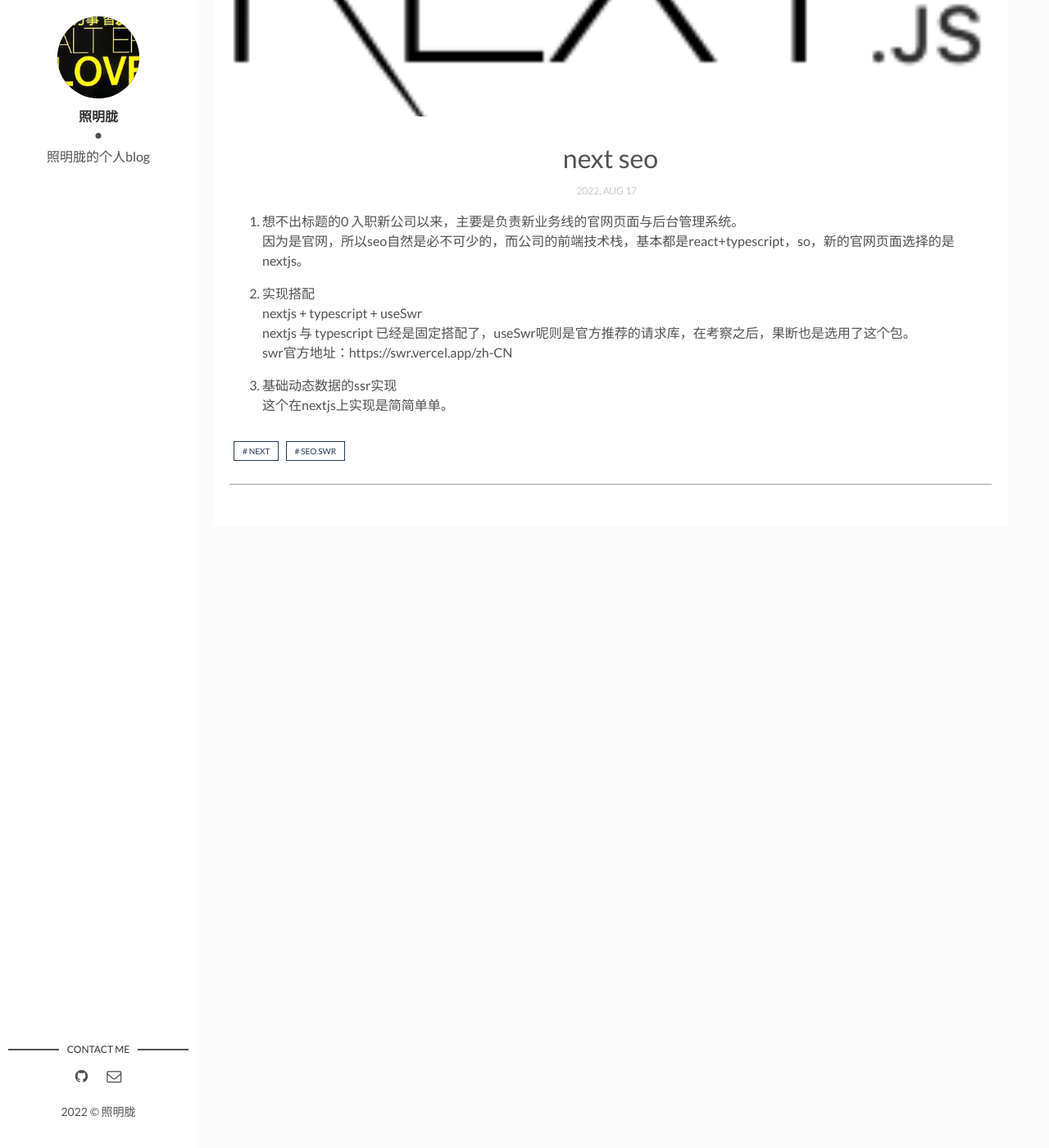
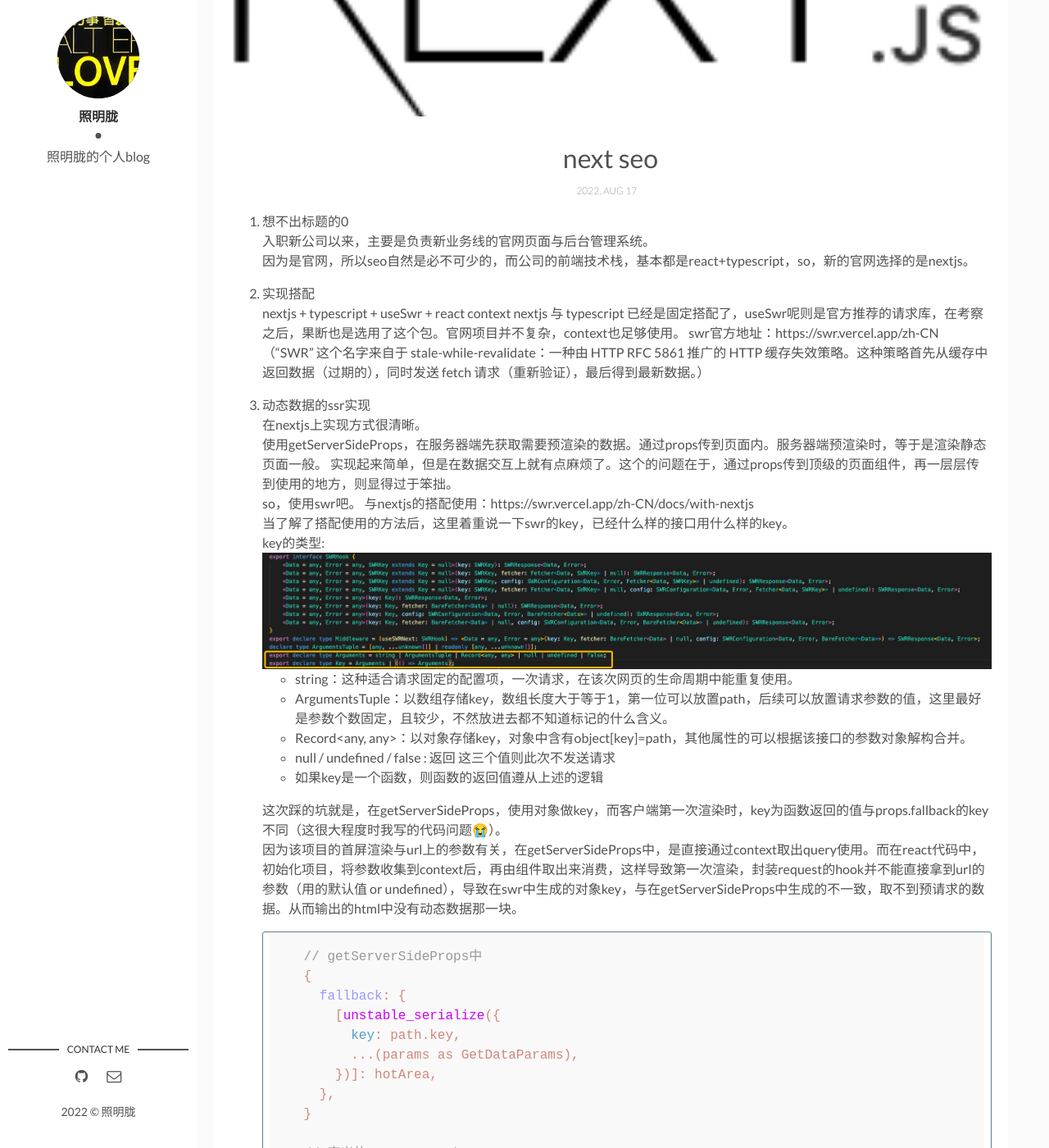
Before and after one commit to mmmml-zhao/mmmml-zhao.github.io, a Jekyll site: the page built from _posts/2022-08-17-nextjs seo优化.markdown, in a window 1280 px wide and 1400 px high, scrolled down 378 px. Shown: the whole window at 82% size. Built offline with Jekyll 4.4.1, drawn with Linux system fonts in a browser that asks for light colours; before the commit the page ends 1039 px from its top, so only the background shows below that; some of the changed text lies outside the part shown.

Commit message:
2022-08-17-完成

````diff
--- a/_posts/2022-08-17-nextjs seo优化.markdown
+++ b/_posts/2022-08-17-nextjs seo优化.markdown
@@ -8,13 +8,92 @@
 ---
 
 0. 想不出标题的0
-入职新公司以来，主要是负责新业务线的官网页面与后台管理系统。
-因为是官网，所以seo自然是必不可少的，而公司的前端技术栈，基本都是react+typescript，so，新的官网页面选择的是nextjs。
+  入职新公司以来，主要是负责新业务线的官网页面与后台管理系统。
+  因为是官网，所以seo自然是必不可少的，而公司的前端技术栈，基本都是react+typescript，so，新的官网选择的是nextjs。
 
 1. 实现搭配
-nextjs + typescript + useSwr
-nextjs 与 typescript 已经是固定搭配了，useSwr呢则是官方推荐的请求库，在考察之后，果断也是选用了这个包。
-swr官方地址：https://swr.vercel.app/zh-CN
+  nextjs + typescript + useSwr + react context
+  nextjs 与 typescript 已经是固定搭配了，useSwr呢则是官方推荐的请求库，在考察之后，果断也是选用了这个包。官网项目并不复杂，context也足够使用。
+  swr官方地址：https://swr.vercel.app/zh-CN  （“SWR” 这个名字来自于 stale-while-revalidate：一种由 HTTP RFC 5861 推广的 HTTP 缓存失效策略。这种策略首先从缓存中返回数据（过期的），同时发送 fetch 请求（重新验证），最后得到最新数据。）
 
-2. 基础动态数据的ssr实现
-这个在nextjs上实现是简简单单。
+2. 动态数据的ssr实现
+  在nextjs上实现方式很清晰。
+  使用getServerSideProps，在服务器端先获取需要预渲染的数据。通过props传到页面内。服务器端预渲染时，等于是渲染静态页面一般。
+  实现起来简单，但是在数据交互上就有点麻烦了。这个的问题在于，通过props传到顶级的页面组件，再一层层传到使用的地方，则显得过于笨拙。
+  so，使用swr吧。
+  与nextjs的搭配使用：https://swr.vercel.app/zh-CN/docs/with-nextjs
+  当了解了搭配使用的方法后，这里着重说一下swr的key，已经什么样的接口用什么样的key。
+  key的类型:
+  ![swr key](../assets/img/2022-08-17/swr-key.jpeg)
+    * string：这种适合请求固定的配置项，一次请求，在该次网页的生命周期中能重复使用。
+    * ArgumentsTuple：以数组存储key，数组长度大于等于1，第一位可以放置path，后续可以放置请求参数的值，这里最好是参数个数固定，且较少，不然放进去都不知道标记的什么含义。
+    * Record<any, any>：以对象存储key，对象中含有object[key]=path，其他属性的可以根据该接口的参数对象解构合并。
+    * null / undefined / false : 返回 这三个值则此次不发送请求
+    * 如果key是一个函数，则函数的返回值遵从上述的逻辑
+
+    这次踩的坑就是，在getServerSideProps，使用对象做key，而客户端第一次渲染时，key为函数返回的值与props.fallback的key不同（这很大程度时我写的代码问题😭）。
+    因为该项目的首屏渲染与url上的参数有关，在getServerSideProps中，是直接通过context取出query使用。而在react代码中，初始化项目，将参数收集到context后，再由组件取出来消费，这样导致第一次渲染，封装request的hook并不能直接拿到url的参数（用的默认值 or undefined），导致在swr中生成的对象key，与在getServerSideProps中生成的不一致，取不到预请求的数据。从而输出的html中没有动态数据那一块。
+    ```javascript
+    // getServerSideProps中
+    {
+      fallback: {
+        [unstable_serialize({
+          key: path.key,
+          ...(params as GetDataParams),
+        })]: hotArea,
+      },
+    }
+
+    // 定义的request Hook
+    export const useData = (params: GetDataParams) => {
+      const notRequest = isNil(params.aaa);
+      const { data, error } = useSWR(() => {
+        // 当参数不满足条件时，返回false
+        if (notRequest) return false;
+        return { key: path.key, ...params };
+      }, getHotBuildingList);
+      return {
+        data,
+        loading: getLoading(notRequest, data),
+        error,
+      };
+    }
+    ```
+    解决方法：所以如果你的request hook的请求参数依赖与其他的hook，建议给该hook一个initialParams，保证这个值生成的key能在props.fallback中获取到数据。
+    ```javascript
+    // 定义的request Hook
+    export const useData = initPageSeoRequest((params: GetDataParams) => {
+      const notRequest = isNil(params.aaa);
+      const { data, error } = useSWR(() => {
+        // 当参数不满足条件时，返回false
+        if (notRequest) return false;
+        return { key: path.key, ...params };
+      }, getHotBuildingList);
+      return {
+        data,
+        loading: getLoading(notRequest, data),
+        error,
+      };
+    })
+
+
+    /**
+    * 对需要seo的动态内容需要包裹一层
+    * @description 服务器端：服务初始化后这里的闭包会一直存在，服务器端只有的对页面的第一次请求是使用initialParams，后续同样会使用params，导致参数错误
+    * 所以需要区分一下，服务器端一定是使用initialParams 来初始化页面
+    * @param fn 获取数据的函数
+    * @returns 动态数据
+    */
+    const initPageSeoRequest = <T, D>(fn: (params: T) => D) => {
+      let init = false;
+      return (params: T, initialParams: T): D => {
+        const data = isBrowser() ? (init ? params : initialParams) : initialParams;
+        init = true;
+        return fn(data);
+      };
+    };
+    export default initPageSeoRequest;
+    ```
+
+3. 结
+  最后呢，官网终于可以完整的直出带有动态数据的网页了，虽然同事们看不出效果，老板也不加鸡腿，但是问题不大，小照好棒好棒好棒。
````
Also changed, not shown: assets/img/2022-08-17/swr-key.jpeg (added).
